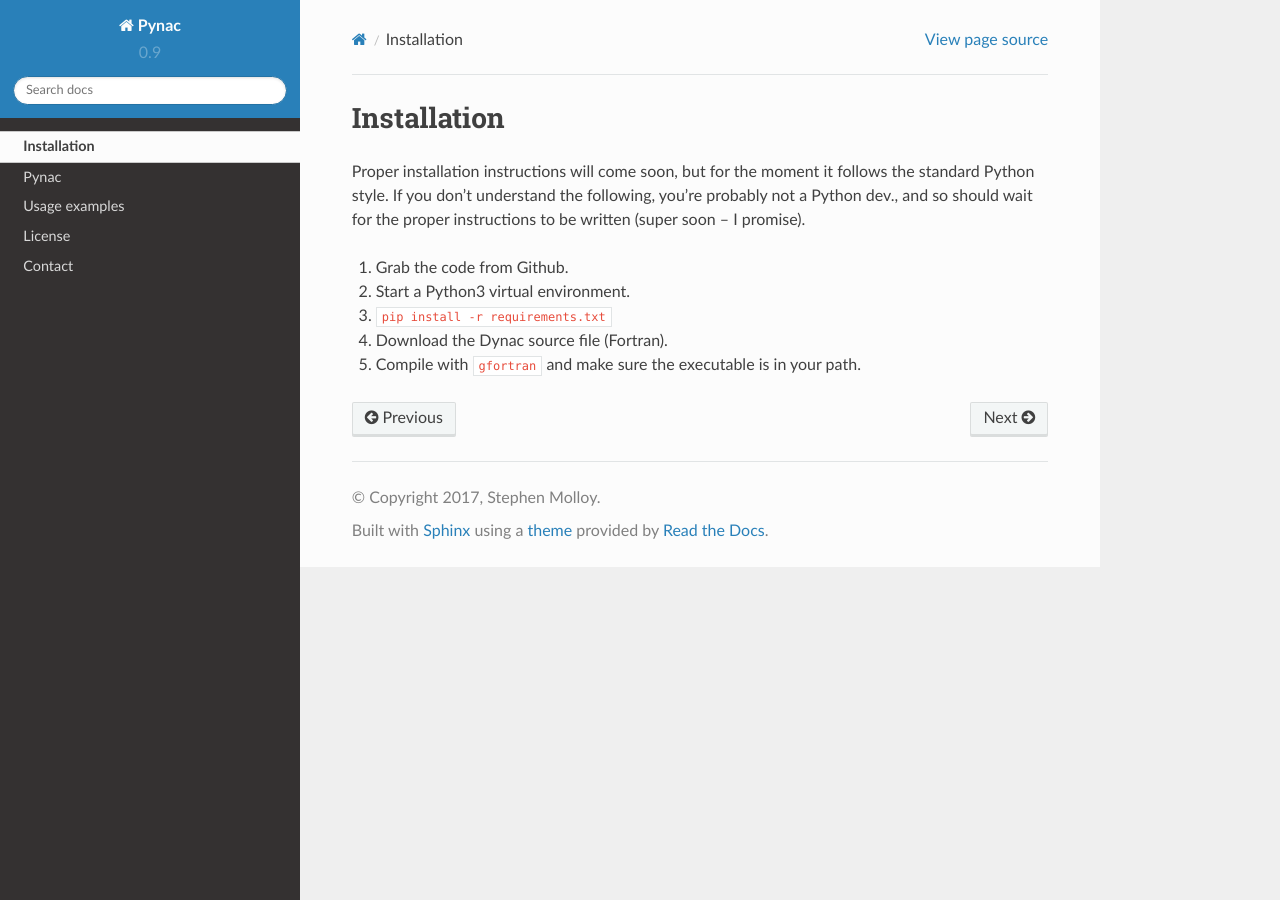
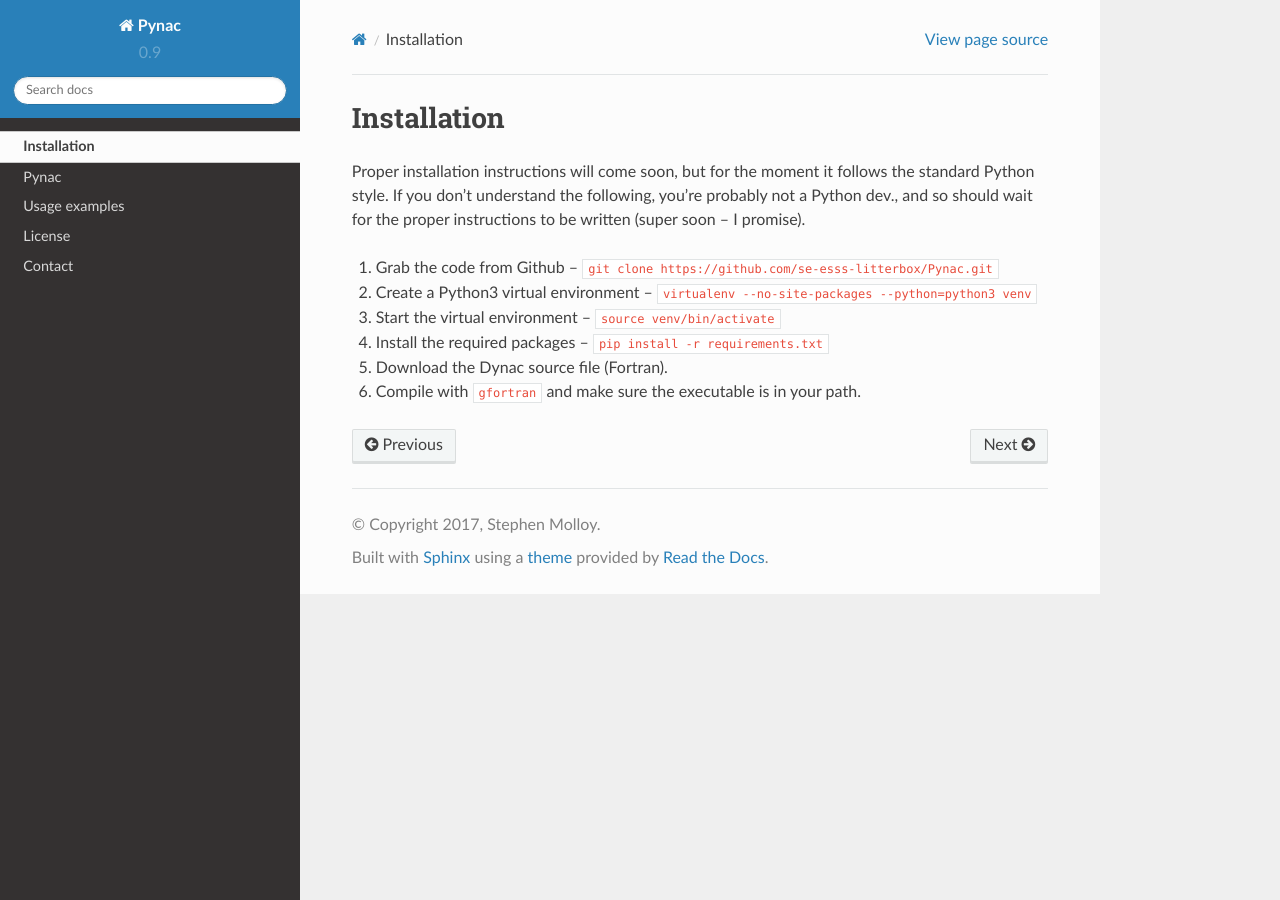
Before and after one commit to se-esss-litterbox/Pynac, a Sphinx documentation site: the page built from docs/installation.rst, in a window 1280 px wide. Built offline with Sphinx 7.4.7 and the Read the Docs theme 2.0.0, drawn with Linux system fonts in a browser that asks for light colours; pages that are not in the unit, such as notebooks, are missing from menus.

Commit message:
Improved installation docs

```diff
--- a/docs/installation.rst
+++ b/docs/installation.rst
@@ -6,8 +6,9 @@ the standard Python style.  If you don't understand the following, you're probab
 not a Python dev., and so should wait for the proper instructions to be written
 (super soon -- I promise).
 
-#. Grab the code from Github.
-#. Start a Python3 virtual environment.
-#. ``pip install -r requirements.txt``
+#. Grab the code from Github -- ``git clone https://github.com/se-esss-litterbox/Pynac.git``
+#. Create a Python3 virtual environment -- ``virtualenv --no-site-packages --python=python3 venv``
+#. Start the virtual environment -- ``source venv/bin/activate``
+#. Install the required packages -- ``pip install -r requirements.txt``
 #. Download the Dynac source file (Fortran).
 #. Compile with ``gfortran`` and make sure the executable is in your path.
```
